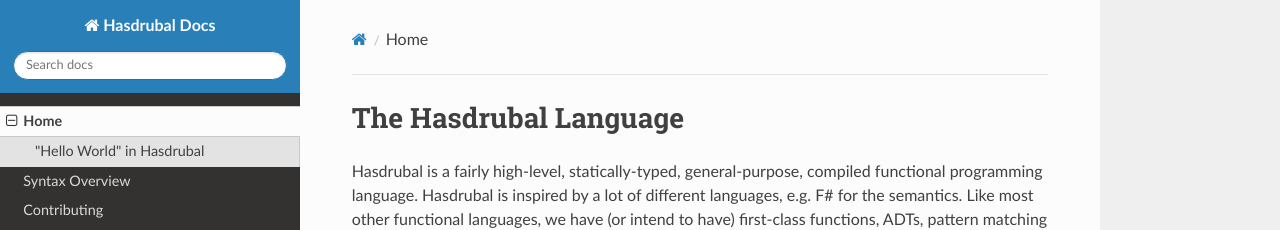
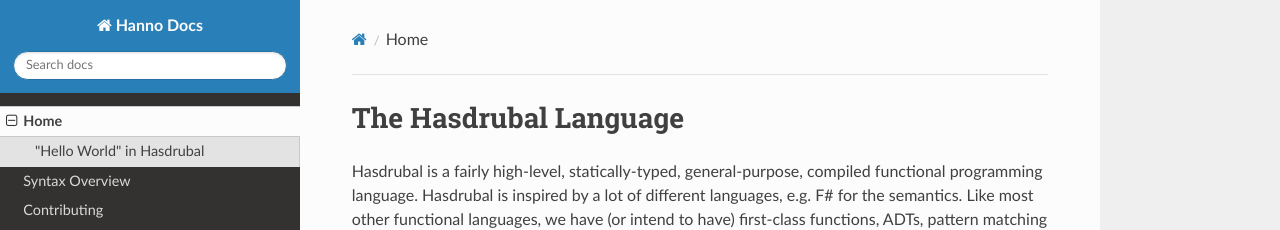
Before and after one commit to Armani-T/Hanno, an MkDocs documentation site: the page built from docs/index.md, in a window 1280 px wide. Shown: the top 230 px of the page. Built offline with MkDocs 1.6.1, drawn with Linux system fonts in a browser that asks for light colours; nearby versions of some CDN libraries.

Commit message:
Replace `Hasdrubal` with `Hanno` in all the top level config files

```diff
--- a/.travis.yml
+++ b/.travis.yml
@@ -9,7 +9,7 @@ before_install:
 install:
   - pip3 install -r requirements-test.txt
 
-script: pytest --cov=hasdrubal
+script: pytest --cov=hanno
 
 after_success:
   - bash <(curl -s https://codecov.io/bash)
--- a/mkdocs.yml
+++ b/mkdocs.yml
@@ -1,4 +1,4 @@
-site_name: "Hasdrubal Docs"
+site_name: "Hanno Docs"
 site_author: "Armani Tallam"
 
 nav:
```
Also changed, not shown: 1 other file.
